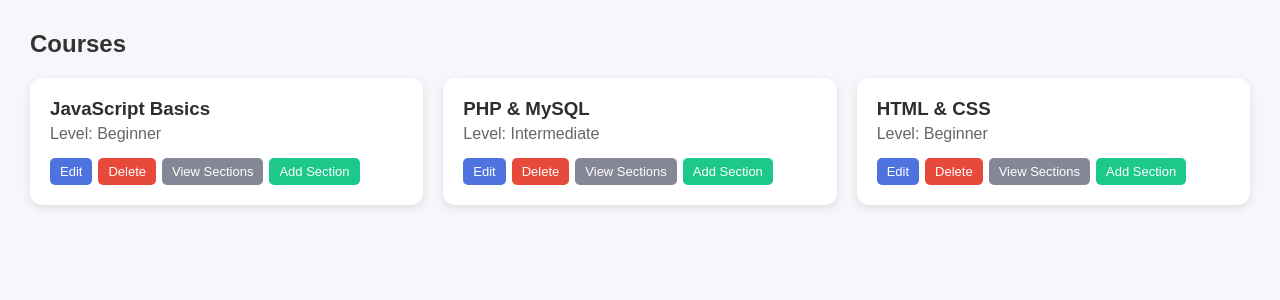
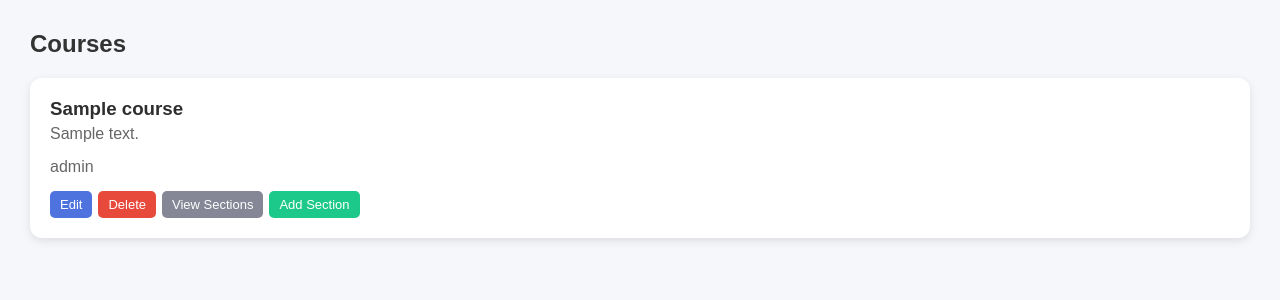
Before and after one commit to ABDELHAFIDaz/CourseFlow, a PHP site: page /courses_list.php in a window 1280 px wide. Shown: the part 65-365 px from the top of the page. Run offline with PHP 8.4, Linux system fonts and the light colour scheme; tables that the repository leaves empty or names only in its code hold one stand-in row (values such as "Sample post").

Commit message:
improved the ui, added the displaying of the courses with the function of delete

```diff
--- a/cours/courses_delete.php
+++ b/cours/courses_delete.php
@@ -0,0 +1,6 @@
+<?php
+    require_once '../infrastructure/config.php';
+    $targetedId = $_GET["id"];
+    $delete = mysqli_query($conn, "DELETE FROM courses WHERE id = $targetedId");
+    require_once "courses_list.php";
+?>
--- a/cours/courses_edit.php
+++ b/cours/courses_edit.php
@@ -0,0 +1,24 @@
+<div id="courseModalEdit" class="modal">
+    <div class="modal-content">
+        <span class="close" onclick="closeModal('courseModalEdit')">&times;</span>
+        <h2>Edit Course</h2>
+
+        <form>
+            <label>Course Title</label>
+            <input type="text" placeholder="Enter course name" required>
+
+            <label>Level</label>
+            <select required>
+                <option value="">Select level</option>
+                <option>Beginner</option>
+                <option>Intermediate</option>
+                <option>Advanced</option>
+            </select>
+
+            <label>Description</label>
+            <textarea placeholder="Course description"></textarea>
+
+            <button type="submit" class="submit-btn">Save changes</button>
+        </form>
+    </div>
+</div>
--- a/cours/courses_list.php
+++ b/cours/courses_list.php
@@ -5,13 +5,18 @@
     <meta name="viewport" content="width=device-width, initial-scale=1.0">
     <title>Course & Sections Manager</title>
     <link rel="stylesheet" href="../style.css">
+    <script src="../script.js" defer></script>
 </head>
 <body>
 
 <!-- header -->
 <?php
     require_once '../infrastructure/header.php';
+    require_once '../infrastructure/config.php';
+    $data = "SELECT * FROM courses";
+    $res = mysqli_query($conn, $data);
 ?>
+
 
 
 <!-- ====================
@@ -23,45 +28,24 @@
     <div class="card-container">
 
         <!-- Example Card 1 -->
+        <?php
+    while($row = mysqli_fetch_assoc($res)){
+?>
         <div class="course-card">
-            <h3>JavaScript Basics</h3>
-            <p>Level: Beginner</p>
+            <h3><?= $row["title"]?></h3>
+            <p><?= $row["description"]?></p>
+            <p><?= $row["level"]?></p>
 
             <div class="card-buttons">
-                <button class="btn edit">Edit</button>
-                <button class="btn delete">Delete</button>
+                <button class="btn edit" onclick="openModal('courseModalEdit')">Edit</button>
+                <a href="courses_delete.php?id=<?= $row["id"] ?>"><button class="btn delete">Delete</button></a>
                 <button class="btn view">View Sections</button>
                 <button class="btn add" onclick="openModal('sectionModal')">Add Section</button>
             </div>
         </div>
-
-        <!-- Example Card 2 -->
-        <div class="course-card">
-            <h3>PHP & MySQL</h3>
-            <p>Level: Intermediate</p>
-
-            <div class="card-buttons">
-                <button class="btn edit">Edit</button>
-                <button class="btn delete">Delete</button>
-                <button class="btn view">View Sections</button>
-                <button class="btn add" onclick="openModal('sectionModal')">Add Section</button>
-            </div>
-        </div>
-
-        <!-- Example Card 3 -->
-        <div class="course-card">
-            <h3>HTML & CSS</h3>
-            <p>Level: Beginner</p>
-
-            <div class="card-buttons">
-                <button class="btn edit">Edit</button>
-                <button class="btn delete">Delete</button>
-                <button class="btn view">View Sections</button>
-                <button class="btn add" onclick="openModal('sectionModal')">Add Section</button>
-            </div>
-        </div>
-
-        <!-- PHP will loop and generate more cards -->
+<?php
+    }
+?>
     </div>
 </div>
 
@@ -72,6 +56,10 @@
 <?php
     require_once 'courses_create.php';
 ?>
+<!-- edit course -->
+ <?php
+    require_once 'courses_edit.php';
+ ?>
 
 <!-- ====================
      SECTION MODAL
@@ -80,21 +68,5 @@
     require_once '../sections/sections_create.php';
 ?>
 
-<script>
-function openModal(id) {
-    document.getElementById(id).style.display = "flex";
-}
-
-function closeModal(id) {
-    document.getElementById(id).style.display = "none";
-}
-
-window.onclick = function(e) {
-    if (e.target.classList.contains("modal")) {
-        e.target.style.display = "none";
-    }
-}
-</script>
-
 </body>
 </html>
--- a/infrastructure/config.php
+++ b/infrastructure/config.php
@@ -0,0 +1,8 @@
+<?php
+    try{
+        $conn  = mysqli_connect("localhost", "root", "", "cours_db");
+    }
+    catch(mysqli_sql_exception){
+        echo "Could not connect!";
+    }
+?>
--- /dev/null
+++ b/script.js
@@ -0,0 +1,13 @@
+function openModal(id) {
+    document.getElementById(id).style.display = "flex";
+}
+
+function closeModal(id) {
+    document.getElementById(id).style.display = "none";
+}
+
+window.onclick = function(e) {
+    if (e.target.classList.contains("modal")) {
+        e.target.style.display = "none";
+    }
+}
```
